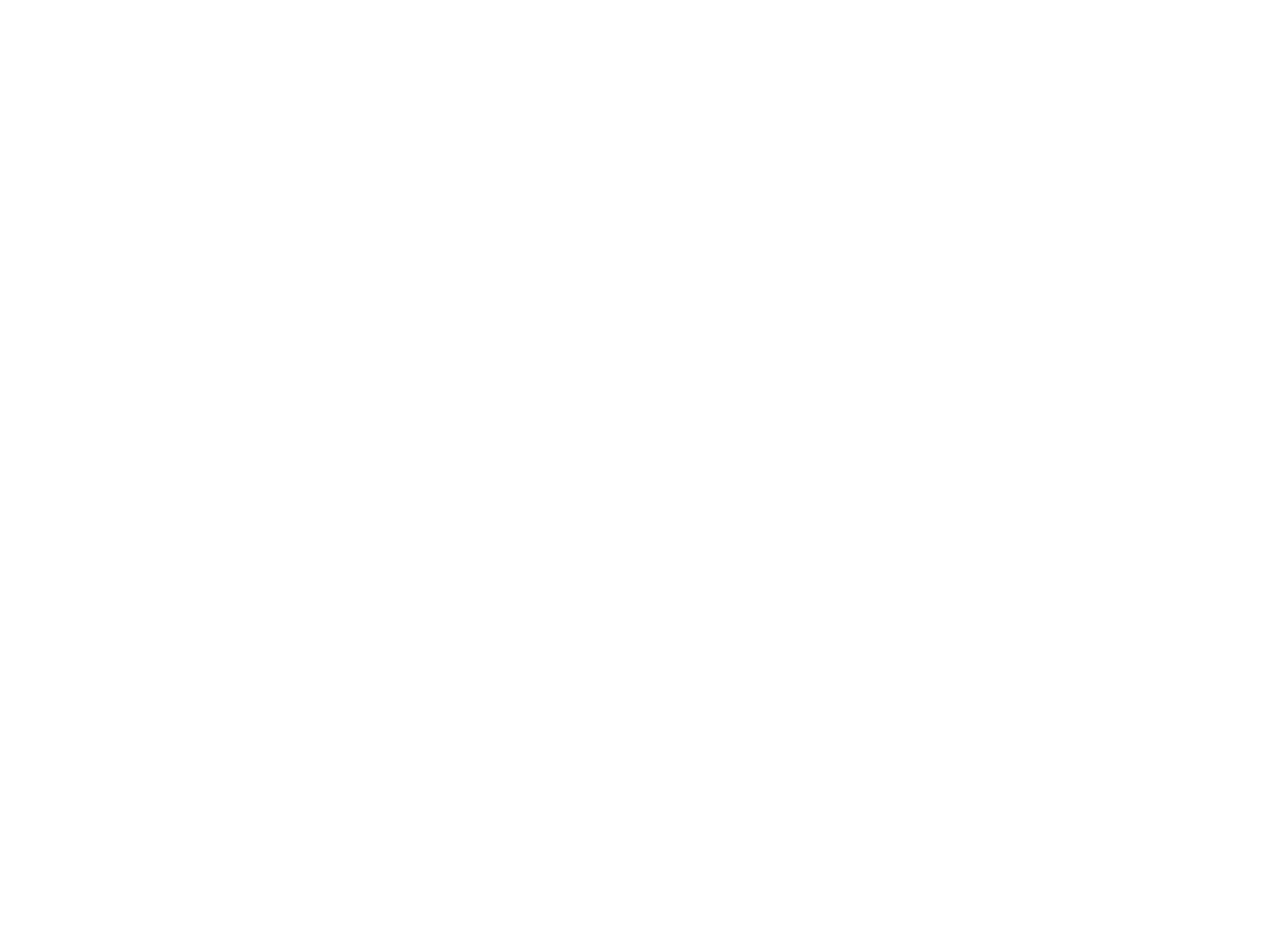
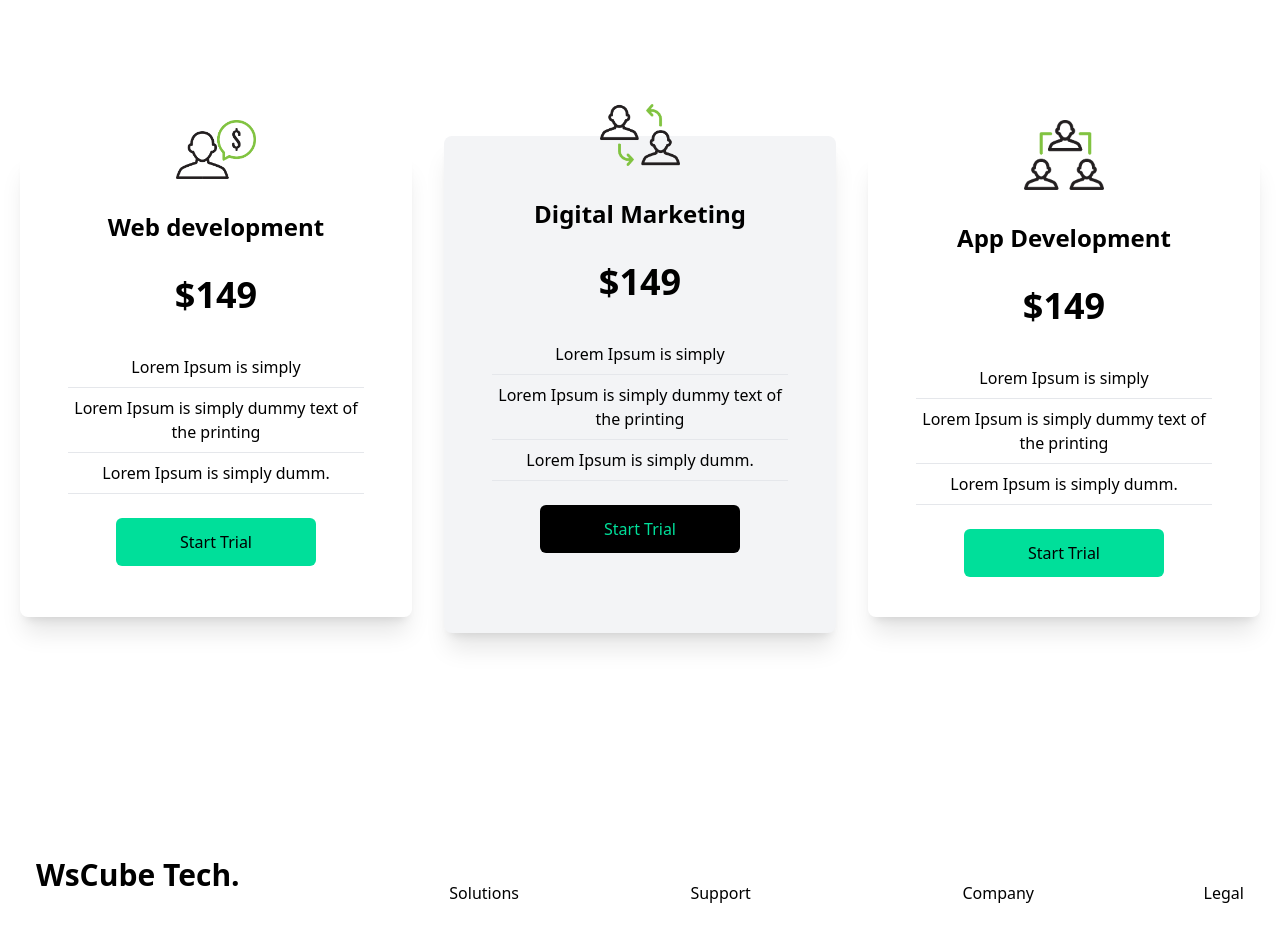
Before and after one commit to Abfahim21/react-tailwind-landing-page, a React (Create React App) app: page / in a window 1280 px wide. Shown: the part 1160-2102 px from the top of the page. Before the commit the page ends 1136 px from the top, so only its background shows below. Built offline with nearby package versions, Linux system fonts and the light colour scheme.

Commit message:
almost done

```diff
--- a/src/App.jsx
+++ b/src/App.jsx
@@ -1,5 +1,7 @@
 import Banner from "./components/Banner";
+import Cards from "./components/Card";
 import Expert from "./components/Expert";
+import Footer from "./components/Footer";
 import Header from "./components/Header";
 import Notify from "./components/Notify";
 
@@ -10,6 +12,8 @@
     <Banner/>
     <Expert/>
     <Notify/>
+    <Cards/>
+    <Footer/>
     </>
   );
 }
--- /dev/null
+++ b/src/components/Card.jsx
@@ -0,0 +1,48 @@
+import React from 'react';
+import Single from '../assets/images/single.png'
+import Double from '../assets/images/double.png'
+import Triple from '../assets/images/triple.png'
+
+const Cards = () => {
+    return (
+        <div className='w-full py-[10rem] px-4 bg-white'>
+            <div className='max-w-[1240px] mx-auto grid md:grid-cols-3 gap-8'>
+                <div className='w-full shadow-xl flex flex-col p-4 my-4 rounded-lg hover:scale-105 duration-300'>
+                    <img className='w-20 mx-auto mt-[-3rem] bg-white' src={Single} alt="/" />
+                    <h2 className='text-2xl font-bold text-center py-8'>Web development</h2>
+                    <p className='text-center text-4xl font-bold'>$149</p>
+                    <div className='text-center font-medium'>
+                        <p className='py-2 border-b mx-8 mt-8'>Lorem Ipsum is simply </p>
+                        <p className='py-2 border-b mx-8'>Lorem Ipsum is simply dummy text of the printing</p>
+                        <p className='py-2 border-b mx-8'>Lorem Ipsum is simply dumm.</p>
+                    </div>
+                    <button className='bg-[#00df9a] w-[200px] rounded-md font-medium my-6 mx-auto px-6 py-3'>Start Trial</button>
+                </div>
+                <div className='w-full shadow-xl bg-gray-100 flex flex-col p-4 md:my-0 my-8 rounded-lg hover:scale-105 duration-300'>
+                    <img className='w-20 mx-auto mt-[-3rem] bg-transparent' src={Double} alt="/" />
+                    <h2 className='text-2xl font-bold text-center py-8'>Digital Marketing</h2>
+                    <p className='text-center text-4xl font-bold'>$149</p>
+                    <div className='text-center font-medium'>
+                        <p className='py-2 border-b mx-8 mt-8'>Lorem Ipsum is simply </p>
+                        <p className='py-2 border-b mx-8'>Lorem Ipsum is simply dummy text of the printing</p>
+                        <p className='py-2 border-b mx-8'>Lorem Ipsum is simply dumm.</p>
+                    </div>
+                    <button className='bg-black text-[#00df9a] w-[200px] rounded-md font-medium my-6 mx-auto px-6 py-3'>Start Trial</button>
+                </div>
+                <div className='w-full shadow-xl flex flex-col p-4 my-4 rounded-lg hover:scale-105 duration-300'>
+                    <img className='w-20 mx-auto mt-[-3rem] bg-white' src={Triple} alt="/" />
+                    <h2 className='text-2xl font-bold text-center py-8'>App Development</h2>
+                    <p className='text-center text-4xl font-bold'>$149</p>
+                    <div className='text-center font-medium'>
+                        <p className='py-2 border-b mx-8 mt-8'>Lorem Ipsum is simply </p>
+                        <p className='py-2 border-b mx-8'>Lorem Ipsum is simply dummy text of the printing</p>
+                        <p className='py-2 border-b mx-8'>Lorem Ipsum is simply dumm.</p>
+                    </div>
+                    <button className='bg-[#00df9a] w-[200px] rounded-md font-medium my-6 mx-auto px-6 py-3'>Start Trial</button>
+                </div>
+            </div>
+        </div>
+    );
+};
+
+export default Cards;
--- a/src/components/Expert.jsx
+++ b/src/components/Expert.jsx
@@ -16,7 +16,7 @@
                 numquam blanditiis harum quisquam eius sed odit fugiat iusto fuga praesentium
                 optio, eaque rerum! Provident similique accusantium nemo autem.
             </p>
-            <button className='w-[30%] bg-black text-white p-3 rounded'>Start Learning</button>
+            <button className='w-[30%] bg-black text-white p-2 md:p-3 rounded'>Start Learning</button>
         </div>
     </div>
   )
--- /dev/null
+++ b/src/components/Footer.jsx
@@ -0,0 +1,64 @@
+import React from 'react';
+import {
+  FaFacebookSquare,
+  FaGithubSquare,
+  FaInstagram,
+  FaTwitterSquare,
+} from 'react-icons/fa';
+
+const Footer = () => {
+  return (
+    <div className='max-w-[1240px] mx-auto py-16 px-4 grid lg:grid-cols-3 gap-8 text-white'>
+      <div>
+        <h1 className='w-full text-3xl font-bold text-black'>WsCube Tech.</h1>
+        <p className='py-4'>Lorem, ipsum dolor sit amet consectetur adipisicing elit. Id odit ullam iste repellat consequatur libero reiciendis, blanditiis accusantium.</p>
+        <div className='flex justify-between md:w-[75%] my-6'>
+          <FaFacebookSquare size={30} />
+          <FaInstagram size={30} />
+          <FaTwitterSquare size={30} />
+          <FaGithubSquare size={30} />
+        </div>
+      </div>
+      <div className='lg:col-span-2 flex justify-between mt-6'>
+        <div>
+          <h6 className='font-medium text-black'>Solutions</h6>
+          <ul>
+            <li className='py-2 text-sm'>Analytics</li>
+            <li className='py-2 text-sm'>Marketing</li>
+            <li className='py-2 text-sm'>Commerce</li>
+            <li className='py-2 text-sm'>Insights</li>
+          </ul>
+        </div>
+        <div>
+          <h6 className='font-medium text-black'>Support</h6>
+          <ul>
+            <li className='py-2 text-sm'>Pricing</li>
+            <li className='py-2 text-sm'>Documentation</li>
+            <li className='py-2 text-sm'>Guides</li>
+            <li className='py-2 text-sm'>API Status</li>
+          </ul>
+        </div>
+        <div>
+          <h6 className='font-medium text-black'>Company</h6>
+          <ul>
+            <li className='py-2 text-sm'>About</li>
+            <li className='py-2 text-sm'>Blog</li>
+            <li className='py-2 text-sm'>Jobs</li>
+            <li className='py-2 text-sm'>Press</li>
+            <li className='py-2 text-sm'>Careers</li>
+          </ul>
+        </div>
+        <div>
+          <h6 className='font-medium text-black'>Legal</h6>
+          <ul>
+            <li className='py-2 text-sm'>Claim</li>
+            <li className='py-2 text-sm'>Policy</li>
+            <li className='py-2 text-sm'>Terms</li>
+          </ul>
+        </div>
+      </div>
+    </div>
+  );
+};
+
+export default Footer;
--- a/src/components/Notify.jsx
+++ b/src/components/Notify.jsx
@@ -4,9 +4,9 @@
 export default function Notify() {
   return (
     <div className='bg-[#079992] w-full p-4'>
-        <div className='max-w-[1240px] mx-auto py-[40px] flex justify-between'>
+        <div className='max-w-[1240px] mx-auto py-[40px] md:flex justify-between'>
             <div className=''>
-                <h2 className='text-[40px] text-white font-bold'>Want to learn latest skills?</h2>
+                <h2 className='text-[20px] md:text-[40px] text-white font-bold'>Want to learn latest skills?</h2>
                 <p className='text-white'>Sign up and stay up to date!</p>
             </div>
             <div className='mt-2'>
@@ -19,9 +19,9 @@
                     backSpeed={50}
                     attr="placeholder"
                     loop >
-                    <input type="text"  className='p-3 mr-4 mb-3 text-slate-600 rounded'/>
+                    <input type="text"  className='p-1 md:p-3 mr-4 mb-3 text-slate-600 rounded'/>
                 </Typed>
-                <button className='bg-black text-white p-3 rounded'>Get Started</button>
+                <button className='bg-black text-white p md:p-3 rounded'>Get Started</button>
                 <br />
                 <p className='text-white'>Thanks for being with us!</p>
             </div>
```
